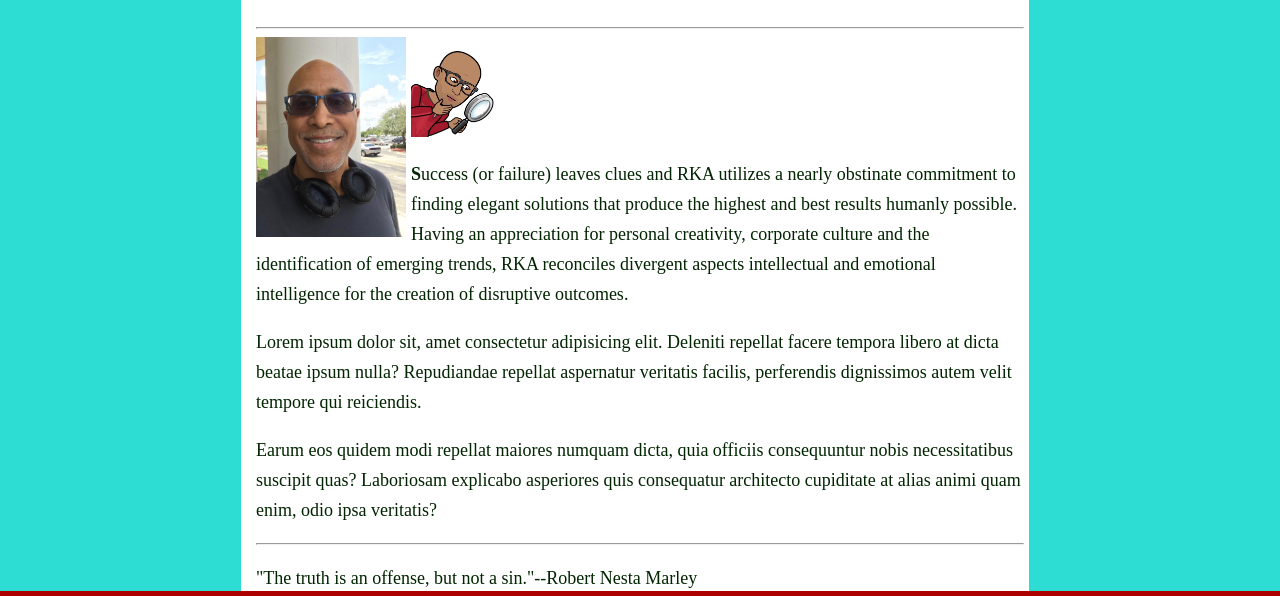
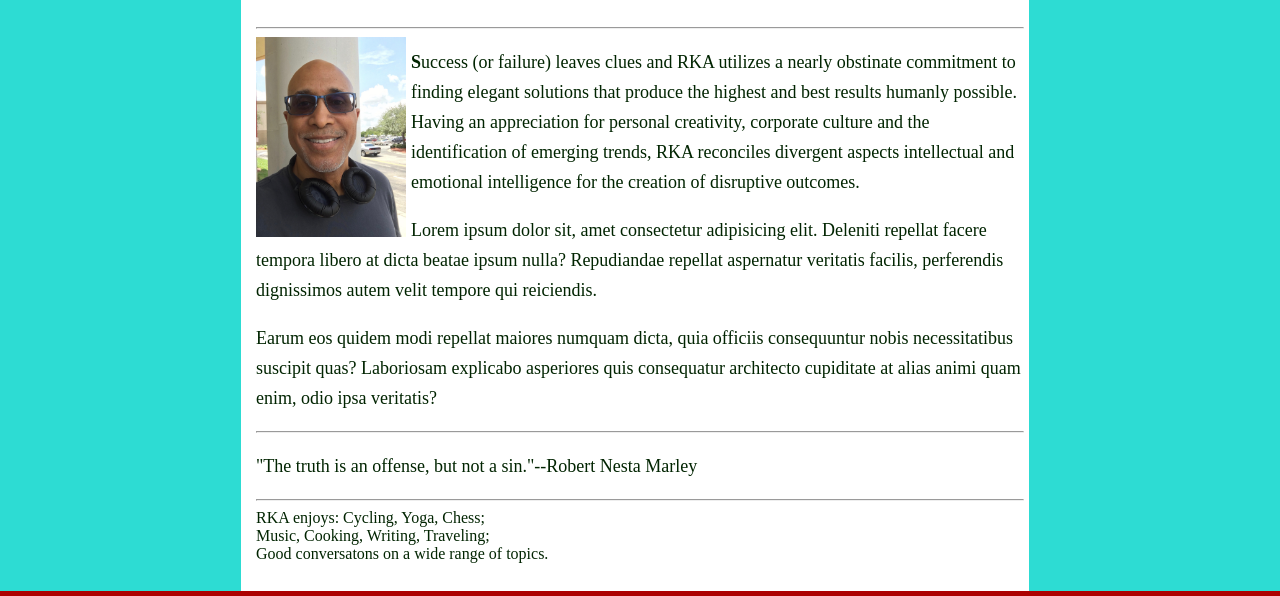
Before and after one commit to doctoron/Basic-Portfolio, a plain HTML site: page index.html in a window 1280 px wide. Shown: the part 179-775 px from the top of the page. Drawn offline with Linux system fonts and the light colour scheme.

Commit message:
Removed avitar

```diff
--- a/index.html
+++ b/index.html
@@ -28,10 +28,11 @@
             <img src="assets/images/me.jpeg" id="aboutme-image">
             </section>
         <div class="aboutme-bio">
+            <!-- Having fun with my avitar -->
                 <!-- <div id="container"> -->
-                        <div id="image-logo">
+                        <!-- <div id="image-logo">
                             <img src='assets/images/success-clues.jpeg' width="100px">
-                        </div>
+                        </div> -->
 
                         <p class="tblock1"><b>S</b>uccess (or failure) leaves clues and RKA utilizes a nearly obstinate commitment to finding elegant solutions that produce the highest and best results humanly possible.  Having an appreciation for personal creativity, corporate culture and the identification of emerging trends, RKA reconciles divergent aspects intellectual and emotional intelligence for the creation of disruptive outcomes.</p>
                     <p class="tblock2">Lorem ipsum dolor sit, amet consectetur adipisicing elit. Deleniti repellat facere tempora libero at dicta beatae ipsum nulla? Repudiandae repellat aspernatur veritatis facilis, perferendis dignissimos autem velit tempore qui reiciendis.</p>
```
